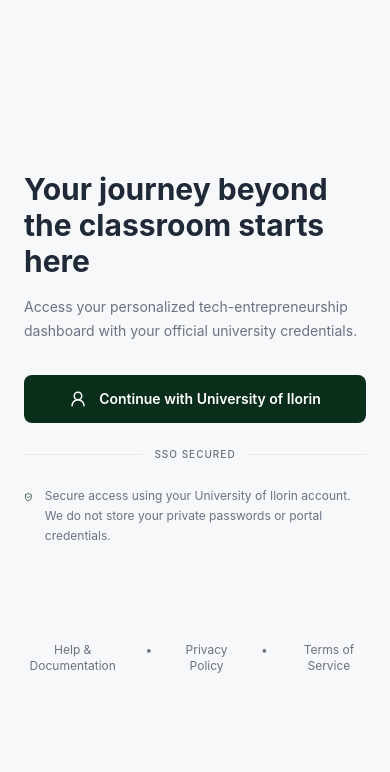
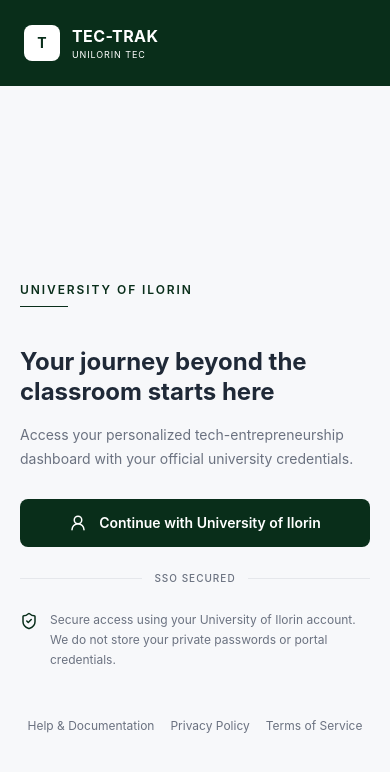
Before and after one commit to Crownolar/tecuconnect-frontend, a React (Vite) app: page /auth in a window 390 px wide. Shown: the top 772 px of the page. Built offline with nearby package versions, Linux system fonts and the light colour scheme.

Commit message:
feat: rebrand app to TEC-TRAK and improve auth responsiveness

```diff
--- a/index.html
+++ b/index.html
@@ -4,7 +4,7 @@
     <meta charset="UTF-8" />
     <link rel="icon" type="image/svg+xml" href="/favicon.svg" />
     <meta name="viewport" content="width=device-width, initial-scale=1.0" />
-    <title>tecuconnect-frontend</title>
+    <title>TEC-TRAK | University of Ilorin TEC</title>
   </head>
   <body>
     <div id="root"></div>
--- a/src/components/layout/Sidebar.jsx
+++ b/src/components/layout/Sidebar.jsx
@@ -103,7 +103,7 @@
               {/* Brand name */}
               <div className="min-w-0">
                 <h1 className="truncate text-sm font-bold tracking-wide">
-                  TECuCONNECT
+                  TEC-TRAK
                 </h1>
 
                 <p className="text-[9px] font-semibold tracking-widest text-lime-300">
--- a/src/features/auth/components/AuthBrandPanel.jsx
+++ b/src/features/auth/components/AuthBrandPanel.jsx
@@ -1,28 +1,42 @@
 const AuthBrandPanel = () => {
   return (
-    <section className="relative hidden min-h-screen flex-col justify-between bg-primary p-10 text-white lg:flex">
-
-      {/* Logo */}
+    <section
+      className="
+        relative flex
+        min-h-0 flex-col
+        bg-primary px-6 py-6 text-white
+        lg:min-h-screen lg:justify-between lg:p-10
+      "
+    >
+      {/* =========================================
+          LOGO / BRAND
+          ========================================= */}
       <div>
         <div className="flex items-center gap-3">
-          <div className="flex h-10 w-10 items-center justify-center rounded-lg bg-white text-primary">
-            <span className="font-bold">T</span>
+          {/* Logo */}
+          <div className="flex h-9 w-9 shrink-0 items-center justify-center rounded-lg bg-white text-primary lg:h-10 lg:w-10">
+            <span className="font-bold">
+              T
+            </span>
           </div>
 
-          <div>
-            <h2 className="text-lg font-bold tracking-wide">
-              TECuCONNECT
+          {/* Brand */}
+          <div className="min-w-0">
+            <h2 className="truncate text-base font-bold tracking-wide lg:text-lg">
+              TEC-TRAK
             </h2>
 
-            <p className="text-[10px] uppercase tracking-widest text-secondary">
+            <p className="text-[9px] uppercase tracking-widest text-secondary lg:text-[10px]">
               UNILORIN TEC
             </p>
           </div>
         </div>
       </div>
 
-      {/* Main Content */}
-      <div className="max-w-md">
+      {/* =========================================
+          MAIN CONTENT
+          ========================================= */}
+      <div className="mt-8 hidden max-w-md lg:block lg:mt-0">
         <h1 className="text-4xl font-bold leading-tight">
           Nurturing the Next
           <br />
@@ -30,14 +44,13 @@
         </h1>
 
         <p className="mt-5 text-sm leading-7 text-white/70">
-          The University of Ilorin Technology Entrepreneurship Centre
-          connects academic rigor with real-world venture creation,
-          competency tracking, and mentorship.
+          The University of Ilorin Technology Entrepreneurship
+          Centre connects academic rigor with real-world venture
+          creation, competency tracking, and mentorship.
         </p>
 
         {/* Ecosystem Card */}
         <div className="mt-8 rounded-2xl border border-white/10 bg-white/5 p-5">
-
           <div className="flex items-center justify-between">
             <span className="text-xs font-medium text-secondary">
               ● Live Ecosystem Nodes
@@ -52,28 +65,37 @@
 
           {/* Fake graph */}
           <div className="relative h-20">
-            <div className="absolute left-6 top-4 h-px w-52 rotate-10deg bg-secondary" />
+            <div className="absolute left-6 top-4 h-px w-52 rotate-[10deg] bg-secondary" />
 
-            <div className="absolute left-16 top-10 h-px w-52 rotate-14deg bg-secondary" />
+            <div className="absolute left-16 top-10 h-px w-52 rotate-[14deg] bg-secondary" />
           </div>
 
           <div className="mt-4 grid grid-cols-3 gap-4">
             <div>
-              <h3 className="font-bold">1,250+</h3>
+              <h3 className="font-bold">
+                1,250+
+              </h3>
+
               <p className="mt-1 text-[10px] text-white/50">
                 Active Ventures
               </p>
             </div>
 
             <div>
-              <h3 className="font-bold">₦45M+</h3>
+              <h3 className="font-bold">
+                ₦45M+
+              </h3>
+
               <p className="mt-1 text-[10px] text-white/50">
                 Sustained Funding
               </p>
             </div>
 
             <div>
-              <h3 className="font-bold">12</h3>
+              <h3 className="font-bold">
+                12
+              </h3>
+
               <p className="mt-1 text-[10px] text-white/50">
                 Competencies
               </p>
@@ -82,13 +104,22 @@
         </div>
       </div>
 
-      {/* Bottom */}
-      <div className="flex items-center justify-between text-xs text-white/40">
-        <span>TEC © 2026</span>
+      {/* =========================================
+          BOTTOM
+          ========================================= */}
+      <div className="mt-8 hidden items-center justify-between text-xs text-white/40 lg:flex">
+        <span>
+          TEC © 2026
+        </span>
 
         <div className="flex gap-5">
-          <span>Unilorin Portal</span>
-          <span>Support</span>
+          <span>
+            Unilorin Portal
+          </span>
+
+          <span>
+            Support
+          </span>
         </div>
       </div>
     </section>
--- a/src/features/auth/components/AuthFooter.jsx
+++ b/src/features/auth/components/AuthFooter.jsx
@@ -1,19 +1,46 @@
 const AuthFooter = () => {
   return (
-    <footer className="flex justify-center gap-6 text-xs text-text-secondary">
-      <button className="transition hover:text-primary">
+    <footer
+      className="
+        flex flex-wrap
+        items-center justify-center
+        gap-x-4 gap-y-2
+        text-center text-xs
+        text-text-secondary
+      "
+    >
+      <button
+        type="button"
+        className="transition hover:text-primary"
+      >
         Help & Documentation
       </button>
 
-      <span>•</span>
+      <span
+        aria-hidden="true"
+        className="hidden sm:inline"
+      >
+        •
+      </span>
 
-      <button className="transition hover:text-primary">
+      <button
+        type="button"
+        className="transition hover:text-primary"
+      >
         Privacy Policy
       </button>
 
-      <span>•</span>
+      <span
+        aria-hidden="true"
+        className="hidden sm:inline"
+      >
+        •
+      </span>
 
-      <button className="transition hover:text-primary">
+      <button
+        type="button"
+        className="transition hover:text-primary"
+      >
         Terms of Service
       </button>
     </footer>
--- a/src/features/auth/components/AuthLoginPanel.jsx
+++ b/src/features/auth/components/AuthLoginPanel.jsx
@@ -4,36 +4,69 @@
 
 const AuthLoginPanel = ({ onLogin }) => {
   return (
-    <section className="flex min-h-screen items-center justify-center bg-background px-6">
+    <section
+      className="
+        flex min-h-screen
+        items-center justify-center
+        bg-background
+        px-5 py-8
+        sm:px-6 sm:py-10
+        lg:px-10
+      "
+    >
+      <div className="flex w-full max-w-md flex-col">
+        {/* =========================================
+            MOBILE BRAND
+            ========================================= */}
+        <div className="mb-10 lg:hidden">
+          <p className="text-xs font-semibold uppercase tracking-[0.16em] text-primary">
+            University of Ilorin
+          </p>
 
-      <div className="flex w-full max-w-md flex-col">
+          <div className="mt-2 h-px w-12 bg-primary" />
+        </div>
 
-        {/* Main Auth Content */}
+        {/* =========================================
+            MAIN AUTH CONTENT
+            ========================================= */}
         <div>
-          <h1 className="text-3xl font-bold text-text-primary">
+          <h1 className="text-2xl font-bold leading-tight text-text-primary sm:text-3xl">
             Your journey beyond the classroom starts here
           </h1>
 
           <p className="mt-4 text-sm leading-6 text-text-secondary">
-            Access your personalized tech-entrepreneurship dashboard
-            with your official university credentials.
+            Access your personalized tech-entrepreneurship
+            dashboard with your official university credentials.
           </p>
 
           {/* Login Button */}
           <button
+            type="button"
             onClick={onLogin}
-            className="mt-8 flex w-full items-center justify-center gap-3 rounded-lg bg-primary px-5 py-3.5 text-sm font-semibold text-white transition hover:opacity-90"
+            className="
+              mt-7 flex w-full
+              items-center justify-center gap-3
+              rounded-lg bg-primary
+              px-5 py-3.5
+              text-sm font-semibold text-white
+              transition hover:opacity-90
+              focus:outline-none
+              focus:ring-2 focus:ring-primary/30
+              focus:ring-offset-2
+            "
           >
             <UserRound size={18} />
 
-            Continue with University of Ilorin
+            <span>
+              Continue with University of Ilorin
+            </span>
           </button>
 
           {/* Divider */}
           <div className="my-6 flex items-center gap-3">
             <div className="h-px flex-1 bg-border" />
 
-            <span className="text-[10px] font-medium tracking-widest text-text-secondary">
+            <span className="shrink-0 text-[10px] font-medium tracking-widest text-text-secondary">
               SSO SECURED
             </span>
 
@@ -41,21 +74,24 @@
           </div>
 
           {/* Security Notice */}
-          <div className="flex gap-3">
+          <div className="flex items-start gap-3">
             <ShieldCheck
               size={18}
-              className="mt-0.5 text-primary"
+              className="mt-0.5 shrink-0 text-primary"
             />
 
             <p className="text-xs leading-5 text-text-secondary">
-              Secure access using your University of Ilorin account.
-              We do not store your private passwords or portal credentials.
+              Secure access using your University of Ilorin
+              account. We do not store your private passwords or
+              portal credentials.
             </p>
           </div>
         </div>
 
-        {/* Footer */}
-        <div className="mt-24">
+        {/* =========================================
+            FOOTER
+            ========================================= */}
+        <div className="mt-12 sm:mt-16 lg:mt-24">
           <AuthFooter />
         </div>
       </div>
--- a/vite.config.js
+++ b/vite.config.js
@@ -5,9 +5,9 @@
 
 export default defineConfig({
   plugins: [react(), tailwindcss()],
-  resolve: {
-    alias: {
-      "@": path.resolve(__dirname, "./src"),
-    },
+ resolve: {
+  alias: {
+    "@": path.resolve(import.meta.dirname, "./src"),
   },
+},
 });
```
Also changed, not shown: src/features/auth/pages/AuthGateway.jsx (+6 -1 lines).
